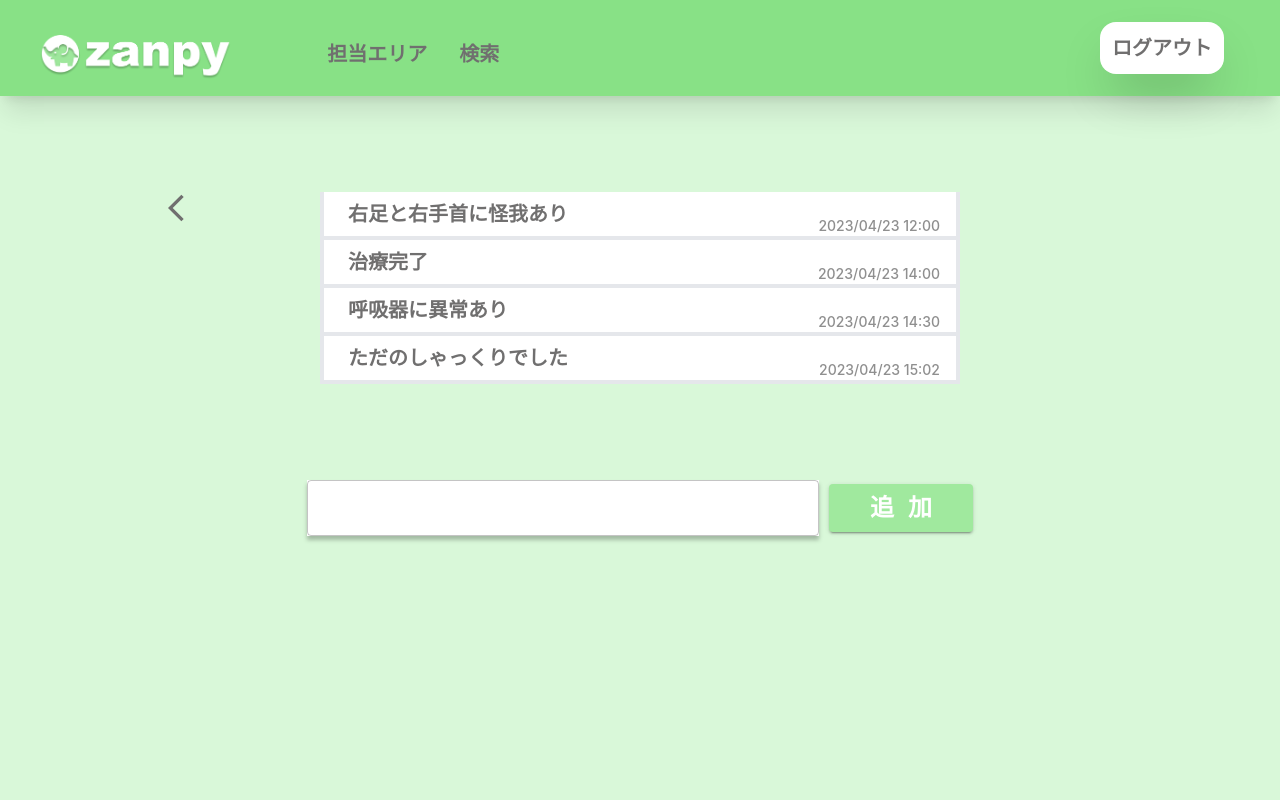
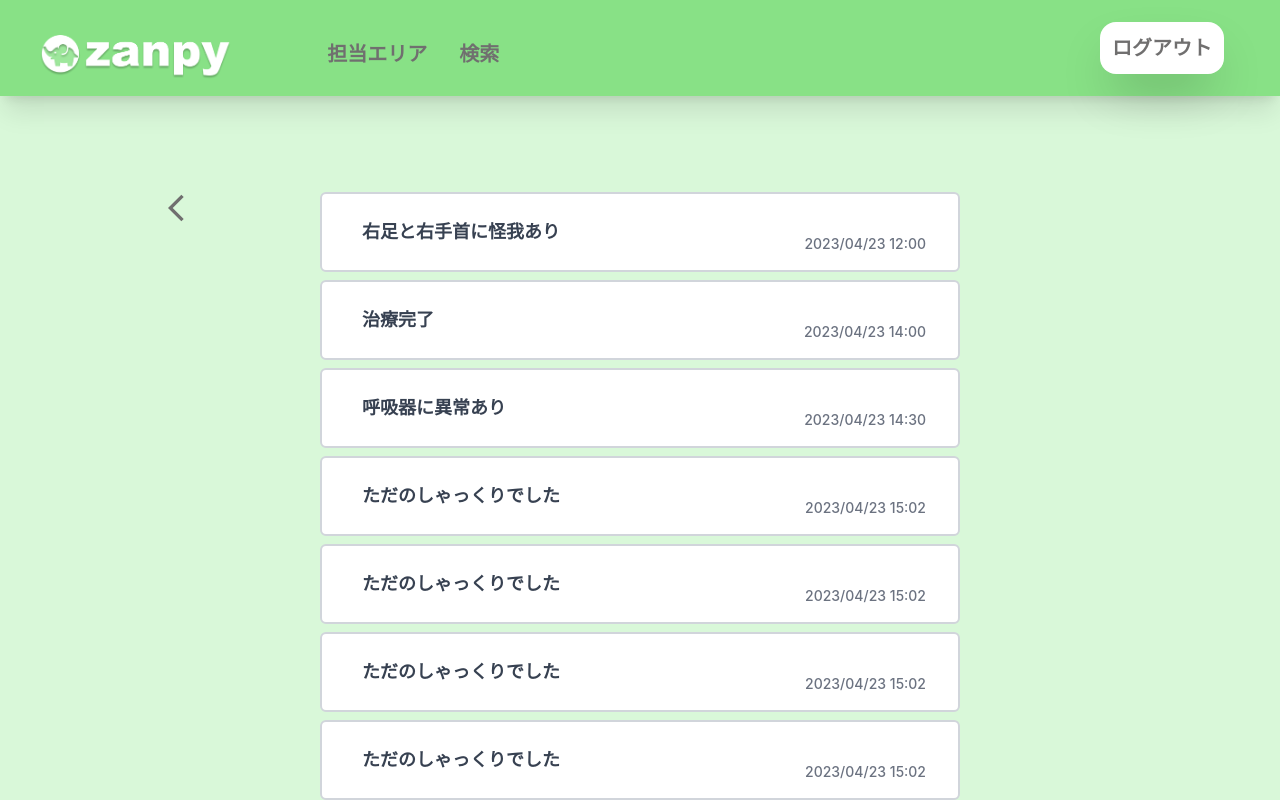
Before and after one commit to Fuuma0000/zanpy, a React (Create React App) app: page /memo in a window 1280 px wide. Shown: the top 800 px of the page. Built offline with nearby package versions, Linux system fonts and the light colour scheme.

Commit message:
[change]メモの表示を大幅に変更

```diff
--- a/src/screens/MemoScreen.jsx
+++ b/src/screens/MemoScreen.jsx
@@ -20,13 +20,14 @@ const MemoScreen = () => {
     createName("治療完了", "2023/04/23 14:00"),
     createName("呼吸器に異常あり", "2023/04/23 14:30"),
     createName("ただのしゃっくりでした", "2023/04/23 15:02"),
-    // createName("ただのしゃっくりでした", "2023/04/23 15:02"),
-    // createName("ただのしゃっくりでした", "2023/04/23 15:02"),
-    // createName("ただのしゃっくりでした", "2023/04/23 15:02"),
-    // createName("ただのしゃっくりでした", "2023/04/23 15:02"),
-    // createName("ただのしゃっくりでした", "2023/04/23 15:02"),
+    createName("ただのしゃっくりでした", "2023/04/23 15:02"),
+    createName("ただのしゃっくりでした", "2023/04/23 15:02"),
+    createName("ただのしゃっくりでした", "2023/04/23 15:02"),
+    createName("ただのしゃっくりでした", "2023/04/23 15:02"),
+    createName("ただのしゃっくりでした", "2023/04/23 15:02"),
   ]); // メモの配列を管理するstate
 
+  // TODO:こっちでもあり
   return (
     <>
       <Header />
@@ -42,13 +43,13 @@ const MemoScreen = () => {
       <div className='flex flex-col items-center mt-24'>
         {memos.map((memo, index) => (
           <div
-            className='bg-white border-x-4 border-b-4 flex justify-between w-6/12 h-12'
+            className='bg-white border-2 border-gray-300 rounded-md p-4 flex justify-between w-6/12 h-20 mb-2'
             key={index}
           >
-            <div className='flex justify-center items-center text-xl font-black text-test ml-6'>
+            <div className='flex justify-center items-center text-lg font-bold text-gray-700 ml-6'>
               {memo.text}
             </div>
-            <div className='flex justify-center items-end text-sm font-medium text-my_gray mr-4'>
+            <div className='flex justify-center items-end text-sm font-medium text-gray-500 mr-4'>
               {memo.time}
             </div>
           </div>
@@ -56,13 +57,11 @@ const MemoScreen = () => {
       </div>
       {/* 追加用の入力欄とボタン */}
       <div className='flex justify-center items-center mt-24'>
-        {/* TODO:どっちにするか決める */}
         {/* mui */}
         <TextField
-          className='bg-white'
+          className='bg-white rounded-md shadow-md w-1/2 p-2'
           sx={{
             width: "40%",
-            boxShadow: "0px 4px 4px rgba(0, 0, 0, 0.25)",
           }}
         />
         {/* 自作 */}
@@ -76,9 +75,9 @@ const MemoScreen = () => {
             letterSpacing: 14,
             textIndent: 14,
             marginLeft: 10,
-            // box-shadow: 0px 4px 4px rgba(0, 0, 0, 0.25),
+            boxShadow: "0px 4px 4px rgba(0, 0, 0, 0.25)",
           }}
-          className='w-36 h-12 '
+          className='w-36 h-12'
         >
           追加
         </Button>
@@ -87,63 +86,4 @@ const MemoScreen = () => {
   );
 };
 
-// TODO:こっちでもあり
-//   return (
-//     <>
-//       <Header />
-//       {/* 左の部分を押したら担当エリアの画面に戻る */}
-//       <button className='fixed top-48 left-40'>
-//         <ArrowBackIosNewIcon
-//           className='text-test'
-//           sx={{ fontSize: "32px" }}
-//           onClick={() => navigate("/my-area")}
-//         />
-//       </button>
-//       {/* メモ本体を表示する部分 */}
-//       <div className='flex flex-col items-center mt-24'>
-//         {memos.map((memo, index) => (
-//           <div
-//             className='bg-white border-2 border-gray-300 rounded-md p-4 flex justify-between w-6/12 h-20 mb-2'
-//             key={index}
-//           >
-//             <div className='flex justify-center items-center text-lg font-bold text-gray-700 ml-6'>
-//               {memo.text}
-//             </div>
-//             <div className='flex justify-center items-end text-sm font-medium text-gray-500 mr-4'>
-//               {memo.time}
-//             </div>
-//           </div>
-//         ))}
-//       </div>
-//       {/* 追加用の入力欄とボタン */}
-//       <div className='flex justify-center items-center mt-24'>
-//         {/* mui */}
-//         <TextField
-//           className='bg-white rounded-md shadow-md w-1/2 p-2'
-//           sx={{
-//             width: "40%",
-//           }}
-//         />
-//         {/* 自作 */}
-//         {/* <input className='rounded-md w-5/12 h-12' type='text' /> */}
-//         <Button
-//           variant='contained'
-//           style={{
-//             backgroundColor: "#A0E99E",
-//             fontWeight: 900,
-//             fontSize: 24,
-//             letterSpacing: 14,
-//             textIndent: 14,
-//             marginLeft: 10,
-//             boxShadow: "0px 4px 4px rgba(0, 0, 0, 0.25)",
-//           }}
-//           className='w-36 h-12'
-//         >
-//           追加
-//         </Button>
-//       </div>
-//     </>
-//   );
-// };
-
 export default MemoScreen;
```
